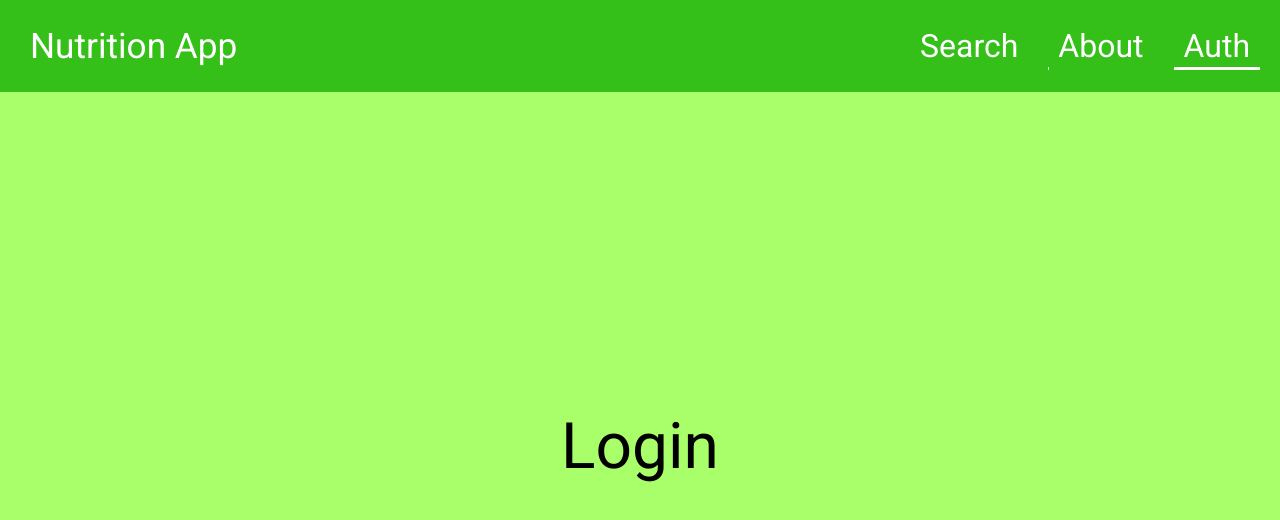
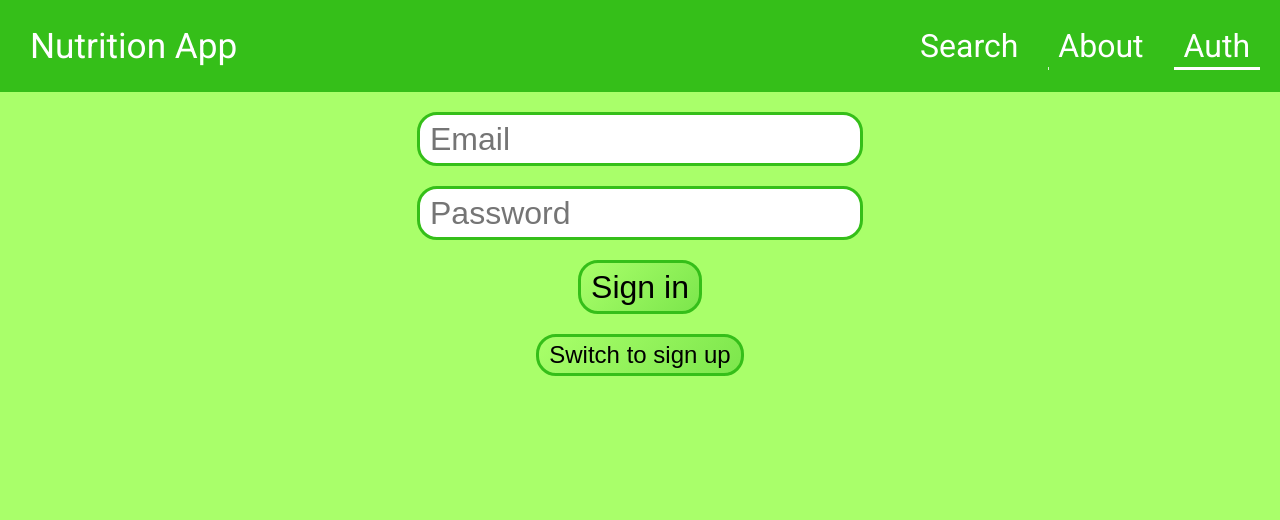
Before and after one commit to dawid-fulmes/nutrition-app, a React (Create React App) app: page /auth in a window 1280 px wide. Shown: the top 520 px of the page. Built offline with nearby package versions, Linux system fonts and the light colour scheme.

Commit message:
Add static content in Auth

```diff
--- a/src/containers/pages/Auth/Auth.js
+++ b/src/containers/pages/Auth/Auth.js
@@ -1,16 +1,49 @@
-import React from "react";
+import React, { useState } from "react";
 import styled from "styled-components";
+import Input from "../../../components/Input/Input";
+import Button from "../../../components/Button/Button";
 
 const StyledWrapper = styled.div`
+  display: flex;
+  flex-direction: column;
+  width: 100%;
   color: ${({ theme }) => theme.colors.black};
-  font-size: 4rem;
-  text-align: center;
-  margin: auto;
   padding: 20px;
+  align-items: center;
+
+  & > input {
+    margin-bottom: 20px;
+    min-width: 100%;
+  }
+  & > button:nth-of-type(2) {
+    margin-top: 20px;
+    font-size: 1.5rem;
+  }
 `;
-
 const Auth = () => {
-  return <StyledWrapper>Login</StyledWrapper>;
+  const [signupMode, setSignupMode] = useState(false);
+  const [email, setEmail] = useState("");
+  const [password, setPassword] = useState("");
+  return (
+    <StyledWrapper>
+      <Input
+        type="text"
+        value={email}
+        change={e => setEmail(e.target.value)}
+        placeholder="Email"
+      />
+      <Input
+        type="password"
+        value={password}
+        change={e => setPassword(e.target.value)}
+        placeholder="Password"
+      />
+      <Button>{signupMode ? "Sign up" : "Sign in"}</Button>
+      <Button click={() => setSignupMode(!signupMode)}>
+        Switch to {signupMode ? "sign in" : "sign up"}
+      </Button>
+    </StyledWrapper>
+  );
 };
 
 export default Auth;
```
